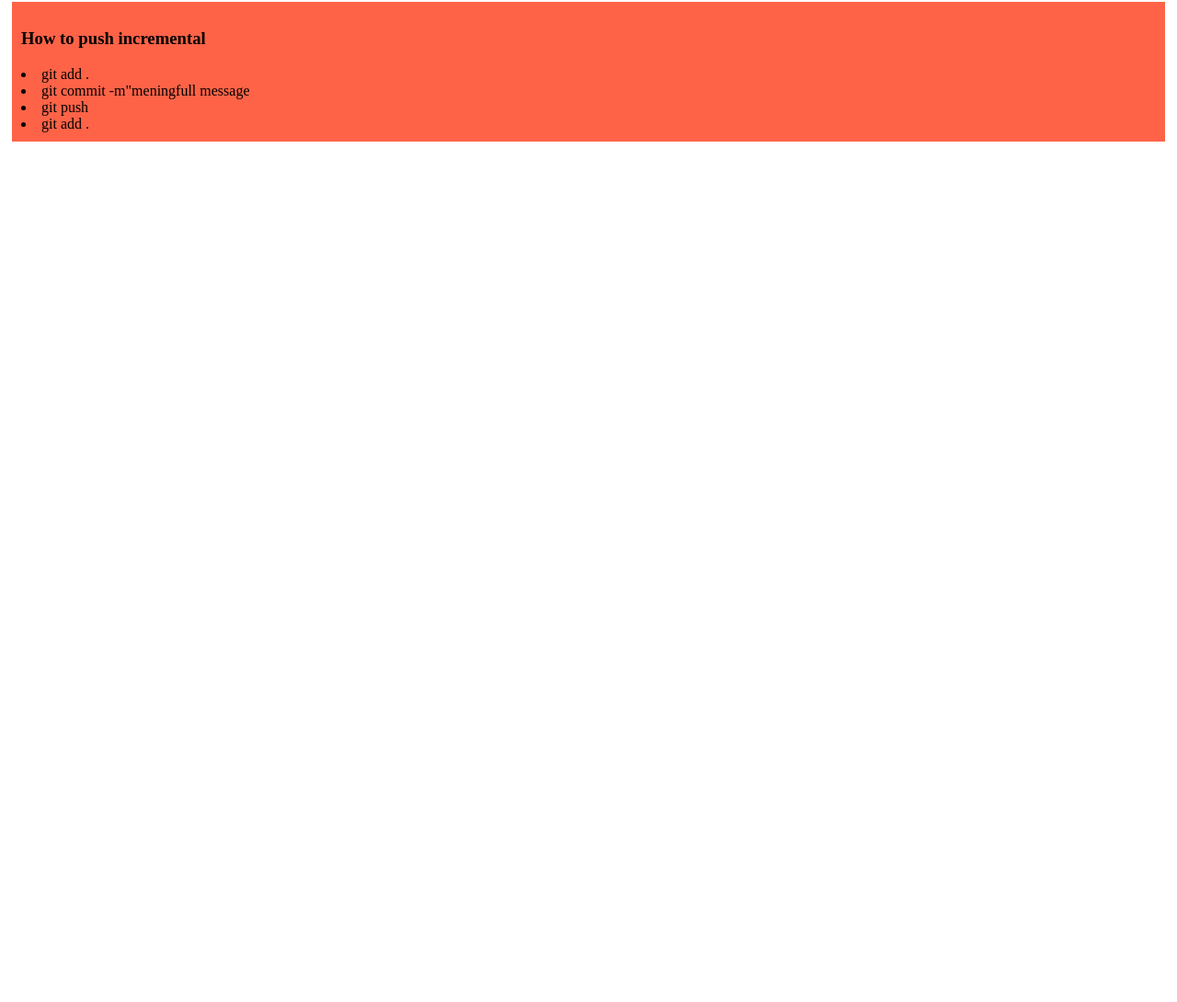
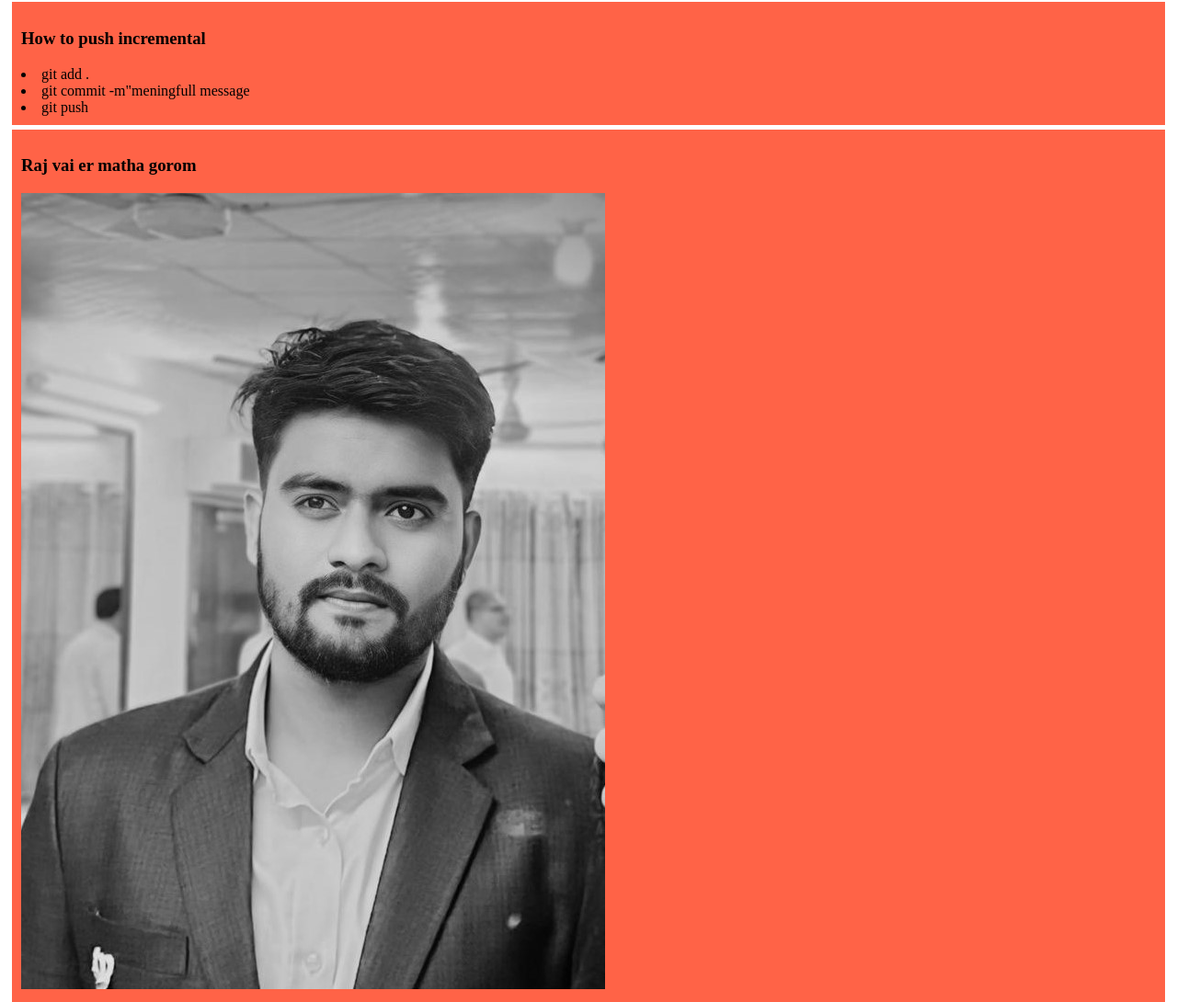
Before and after one commit to ShafatRaj/my-simple-website, a plain HTML site: page index.html in a window 1280 px wide. Shown: the part 415-1505 px from the top of the page at 92% size. Before the commit the page ends 800 px from the top, so only its background shows below. Drawn offline with Linux system fonts and the light colour scheme.

Commit message:
raj vai er matha gorm

```diff
--- a/index.html
+++ b/index.html
@@ -26,7 +26,11 @@
         <li>git add .</li>
         <li>git commit -m"meningfull message</li>
         <li>git push</li>
-        <li>git add .</li>
+
+    </div>
+    <div>
+        <h3>Raj vai er matha gorom</h3>
+        <img src="images/raj.jpg" alt="">
     </div>
 </body>
 
```
Also changed, not shown: images/raj.jpg (added).
